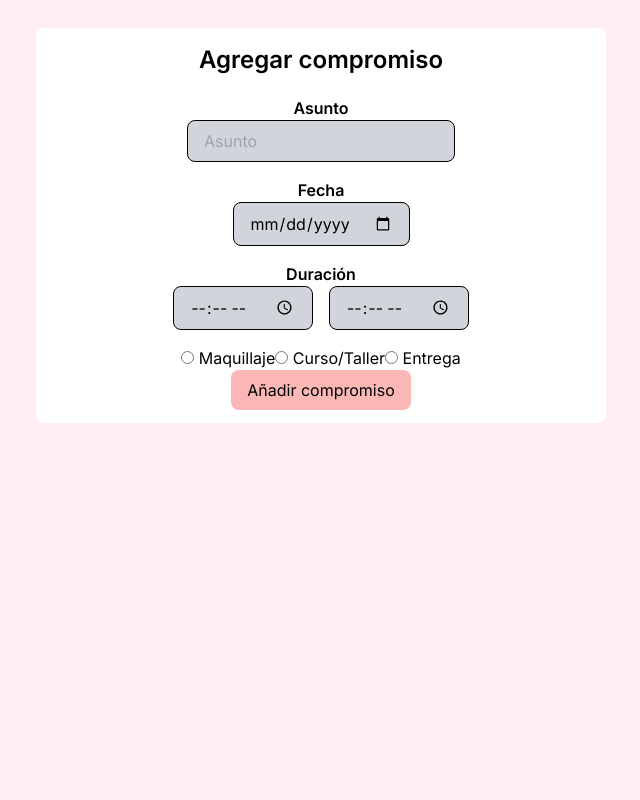
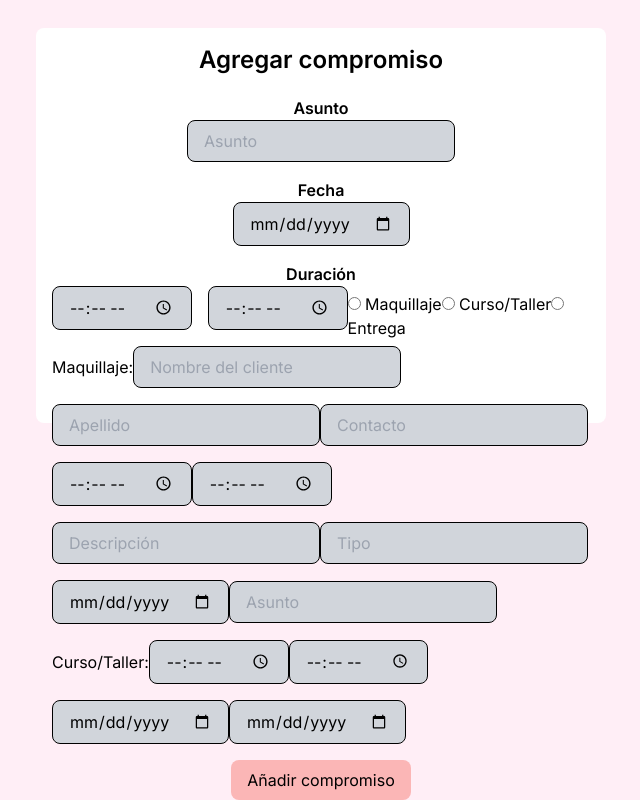
Before and after one commit to Elmono56/DuendeMaquillista, a Next.js app: page /pages/admin/addEvent in a window 1280 px wide. Shown: the part 318-1118 px from the top of the page, without its empty margins (319-959 px from the left). Before the commit the page ends 943 px from the top, so only its background shows below. Built offline with nearby package versions, Linux system fonts and the light colour scheme.

Commit message:
feat: el frontend a medias

```diff
--- a/src/app/pages/admin/addEvent/page.tsx
+++ b/src/app/pages/admin/addEvent/page.tsx
@@ -60,11 +60,72 @@ const AddEvent = () => {
               placeholder="HorarioFinal"
               value={FinalHour}
             />
+
+            <div>
+              <input type="radio" value="Maquillaje" name="gender" /> Maquillaje
+              <input type="radio" value="Curso/Taller" name="gender" /> Curso/Taller
+              <input type="radio" value="Entrega" name="gender" /> Entrega
+            </div>
           </div>
-          <div >
-            <input type="radio" value="Maquillaje" name="gender" /> Maquillaje
-            <input type="radio" value="Curso/Taller" name="gender" /> Curso/Taller
-            <input type="radio" value="Entrega" name="gender" /> Entrega
+          <div> Maquillaje:
+            <input
+              type="text"
+              className="input-global"
+              placeholder="Nombre del cliente"
+            />
+            <input
+              type="text"
+              className="input-global"
+              placeholder="Apellido"
+            />
+            <input
+              type="text"
+              className="input-global"
+              placeholder="Contacto"
+            />
+            <input
+              type="time"
+              className="input-global"
+              placeholder="Hora Inicio"
+            />
+            <input
+              type="time"
+              className="input-global"
+              placeholder="Hora Fin" />
+            <input
+              type="text"
+              className="input-global"
+              placeholder="Descripción" />
+            <input
+              type="text"
+              className="input-global"
+              placeholder="Tipo" />
+            <input
+              type="date"
+              className="input-global"
+              placeholder="Tipo" />
+            <input
+              type="text"
+              className="input-global"
+              placeholder="Asunto" /></div>
+          <div>Curso/Taller:
+            <input
+              type="time"
+              className="input-global"
+              placeholder="Hora Inicio"
+            />
+            <input
+              type="time"
+              className="input-global"
+              placeholder="Hora Fin" />
+            <input
+              type="date"
+              className="input-global"
+              placeholder="Tipo" />
+            <input
+              type="date"
+              className="input-global"
+              placeholder="Tipo" />
           </div>
           <button className="boton-global">Añadir compromiso</button>
         </div>
```
